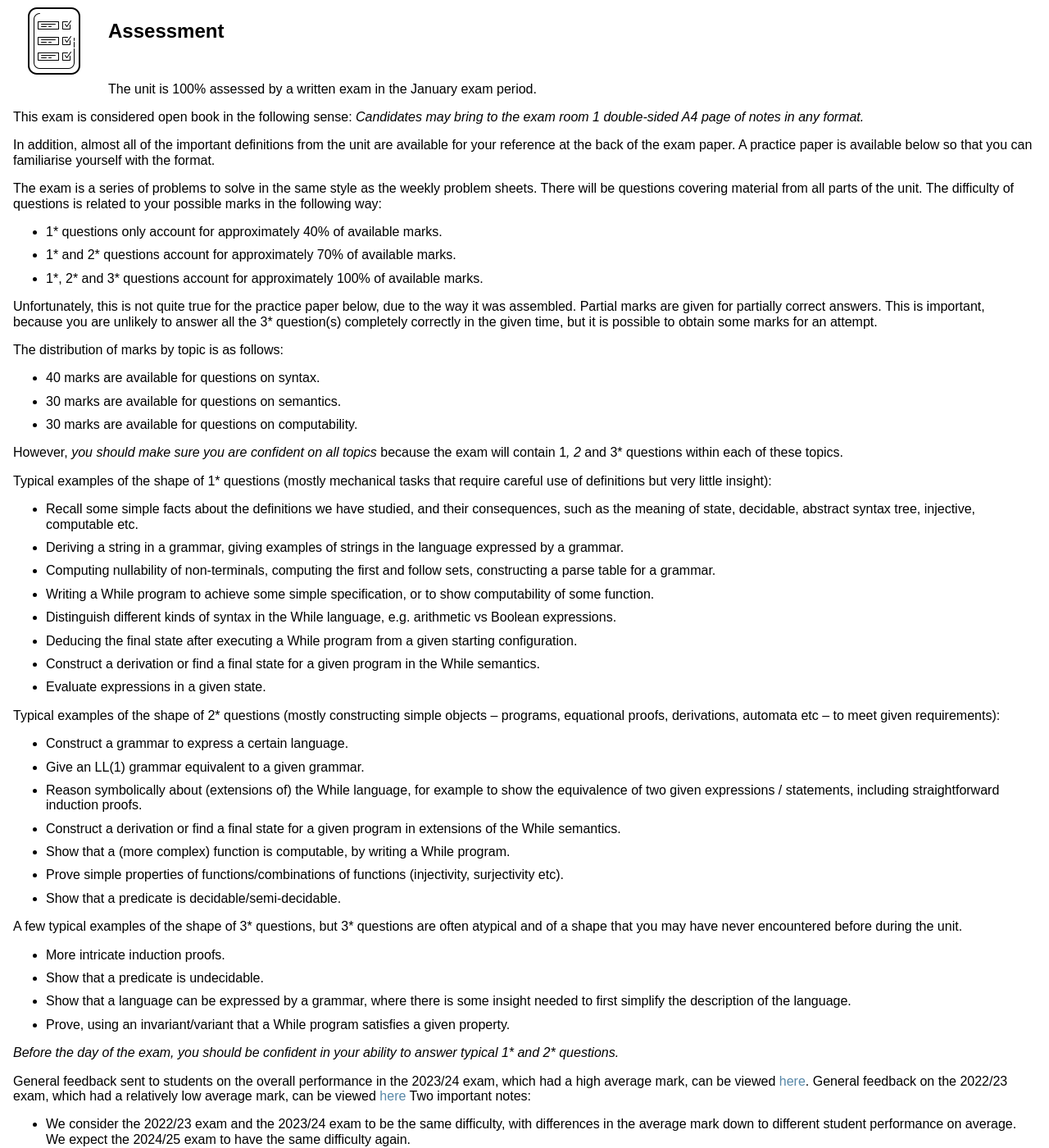
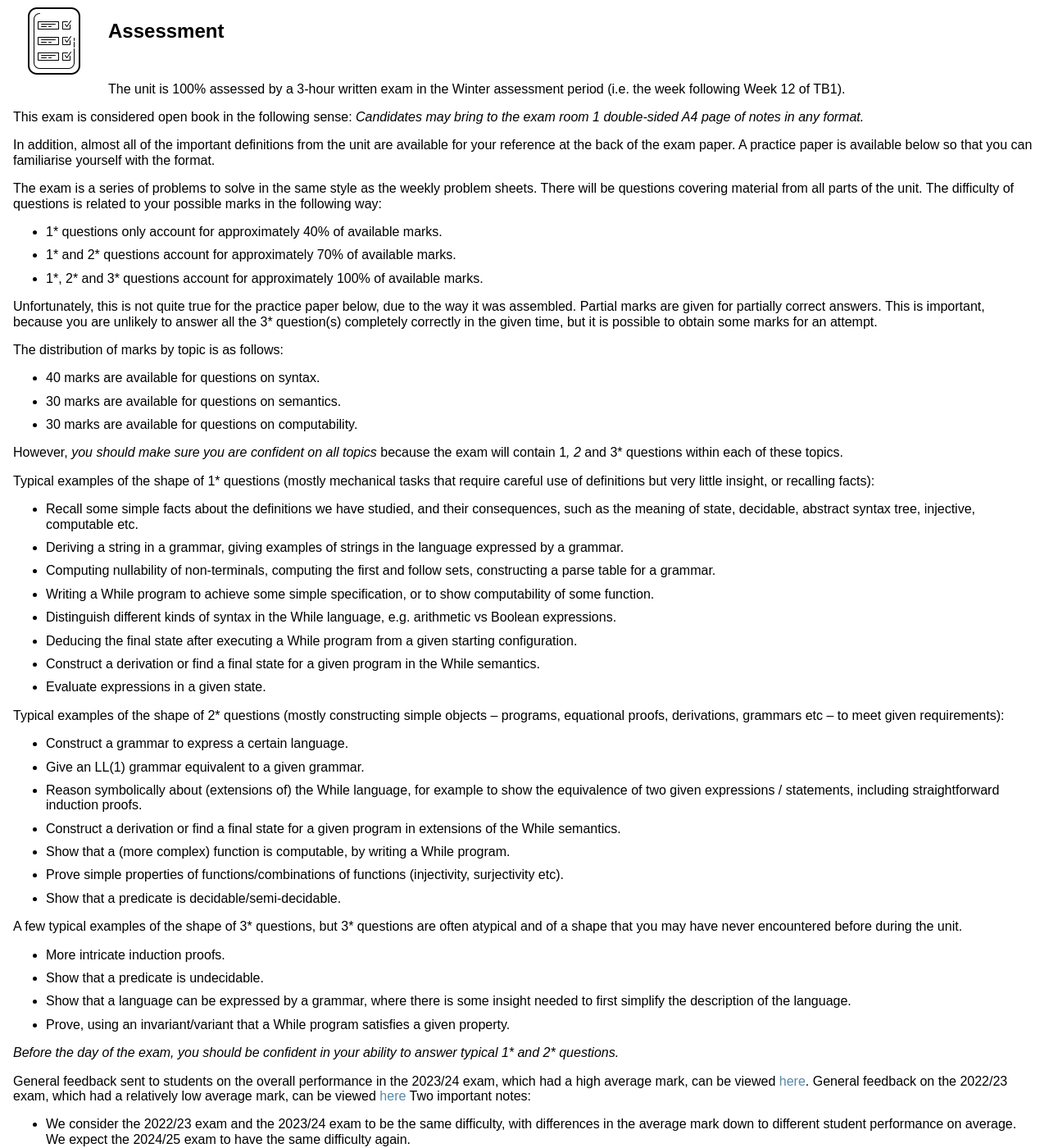
Before and after one commit to uob-coms20007/webpages, a Jekyll site: the page built from papers.md, in a window 1280 px wide and 1400 px high. Shown: the whole window at 82% size. Built offline with Jekyll 4.4.1, drawn with Linux system fonts in a browser that asks for light colours; nearby versions of some CDN libraries.

Commit message:
few amendments

```diff
--- a/papers.md
+++ b/papers.md
@@ -6,7 +6,7 @@ title: papers
 ![report card](assets/icons8-report-card-100.png){: .icon }
 ## Assessment
 
-The unit is 100% assessed by a written exam in the January exam period.
+The unit is 100% assessed by a 3-hour written exam in the Winter assessment period (i.e. the week following Week 12 of TB1).
 
 This exam is considered open book in the following sense:
 *Candidates may bring to the exam room 1 double-sided A4 page of notes in any format.*
@@ -28,7 +28,7 @@ The distribution of marks by topic is as follows:
 
 However, *you should make sure you are confident on all topics* because the exam will contain 1*, 2* and 3* questions within each of these topics.
 
-Typical examples of the shape of 1* questions (mostly mechanical tasks that require careful use of definitions but very little insight):
+Typical examples of the shape of 1* questions (mostly mechanical tasks that require careful use of definitions but very little insight, or recalling facts):
 * Recall some simple facts about the definitions we have studied, and their consequences, such as the meaning of state, decidable, abstract syntax tree, injective, computable etc.
 * Deriving a string in a grammar, giving examples of strings in the language expressed by a grammar.
 * Computing nullability of non-terminals, computing the first and follow sets, constructing a parse table for a grammar.
@@ -38,7 +38,7 @@ Typical examples of the shape of 1* questions (mostly mechanical tasks that requ
 * Construct a derivation or find a final state for a given program in the While semantics.
 * Evaluate expressions in a given state.
 
-Typical examples of the shape of 2* questions (mostly constructing simple objects -- programs, equational proofs, derivations, automata etc -- to meet given requirements):
+Typical examples of the shape of 2* questions (mostly constructing simple objects -- programs, equational proofs, derivations, grammars etc -- to meet given requirements):
 * Construct a grammar to express a certain language.
 * Give an LL(1) grammar equivalent to a given grammar.
 * Reason symbolically about (extensions of) the While language, for example to show the equivalence of two given expressions / statements, including straightforward induction proofs.
```
